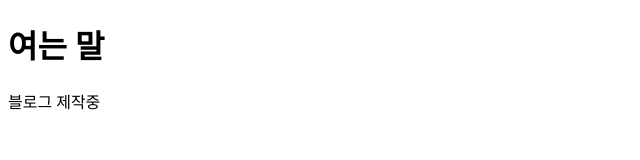
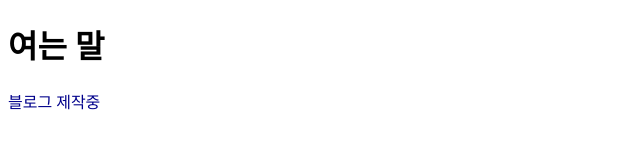
Before and after one commit to aroc777/aroc777.github.io, a plain HTML site: page index.html in a window 1280 px wide. Shown: the full height of the page, 0-640 px from the left. Drawn offline with Linux system fonts and the light colour scheme.

Commit message:
본문 색깔 바꿈

```diff
--- a/index.html
+++ b/index.html
@@ -4,6 +4,6 @@
 
 <body>
 <h1> 여는 말</h1>
-<p> 블로그 제작중 </p>
+<p style="color: darkblue;"> 블로그 제작중 </p>
 </body>
 </html>
```
